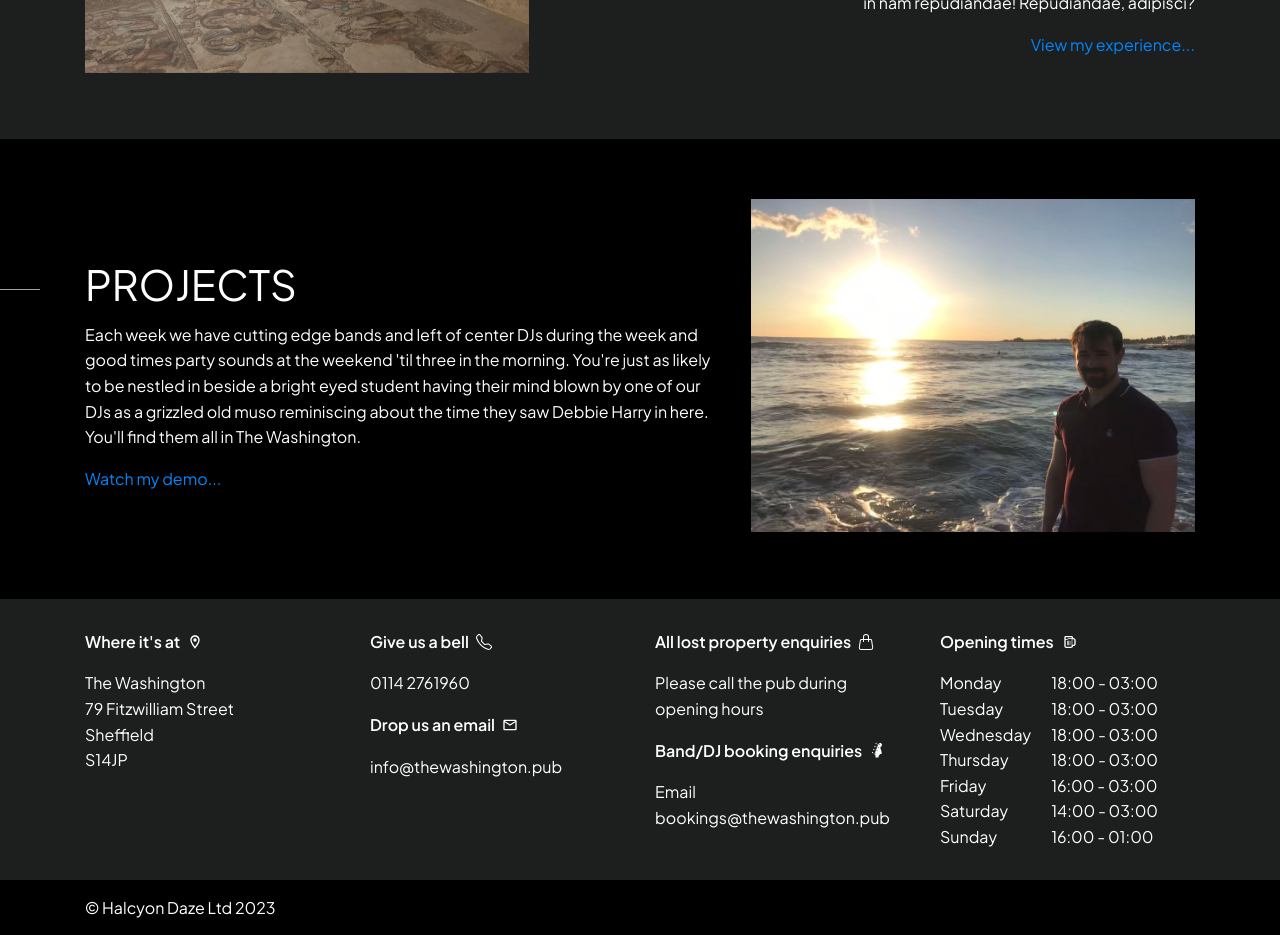
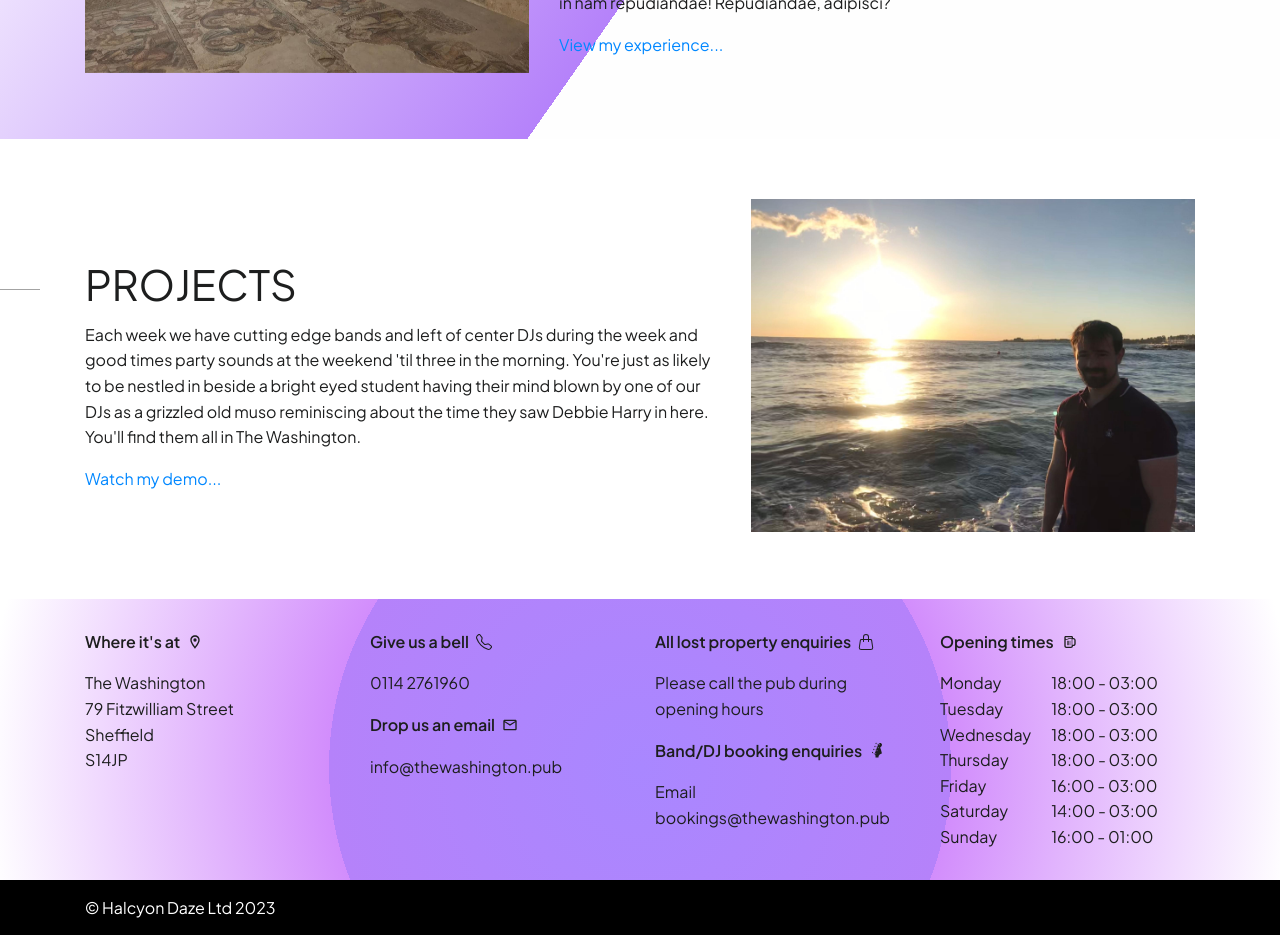
Before and after one commit to mike1234-pixel/website, a React (Create React App) app: page / in a window 1280 px wide. Shown: the part 780-1715 px from the top of the page. Built offline with nearby package versions, Linux system fonts and the light colour scheme.

Commit message:
colour changes

```diff
--- a/src/components/common/Footer/Footer.module.css
+++ b/src/components/common/Footer/Footer.module.css
@@ -1,6 +1,6 @@
 .root {
-  background: var(--dark);
-  color: var(--white);
+  background: var(--bg-secondary);
+  color: var(--dark);
 }
 
 .grid {
--- a/src/components/common/Hero/Hero.module.css
+++ b/src/components/common/Hero/Hero.module.css
@@ -1,5 +1,5 @@
 .root {
-  background-color: var(--dark);
+  background: var(--bg-secondary);
   padding-top: 65px;
   display: flex;
   height: 100vh;
--- a/src/components/common/Section/Section.module.css
+++ b/src/components/common/Section/Section.module.css
@@ -5,11 +5,11 @@
 }
 
 .root {
-  background-color: var(--black);
+  background-color: var(--white);
 }
 
 .rootAlt {
-  background: var(--dark);
+  background: var(--bg-primary);
 }
 
 .root::after,
@@ -48,7 +48,7 @@
 .text {
   padding-top: 65px;
   padding-right: 30px;
-  color: var(--white);
+  color: var(--dark);
 }
 
 .textAlt {
@@ -57,9 +57,8 @@
   padding-left: 30px;
 }
 
-.textAlt h2,
 .textAlt p {
-  text-align: right;
+  text-align: justify;
 }
 
 @media (max-width: 767px) {
--- a/src/index.css
+++ b/src/index.css
@@ -12,6 +12,20 @@
   --warning: #a68e3f;
   --action: #0087ff;
   --action-dark: #0066be;
+  /* backgrounds */
+  --bg-primary: linear-gradient(
+    305deg,
+    rgba(254, 254, 254, 1) 47%,
+    rgba(181, 130, 250, 1) 47%,
+    rgba(255, 255, 255, 1) 99%
+  );
+  --bg-secondary: radial-gradient(
+    circle,
+    rgba(169, 135, 255, 1) 0%,
+    rgba(181, 130, 250, 1) 47%,
+    rgba(210, 141, 252, 1) 47%,
+    rgba(255, 255, 255, 1) 99%
+  );
   /* fonts */
   --font-primary: "Plus Jakarta Sans", sans-serif;
   --font-display: "Plus Jakarta Sans", sans-serif;
```
